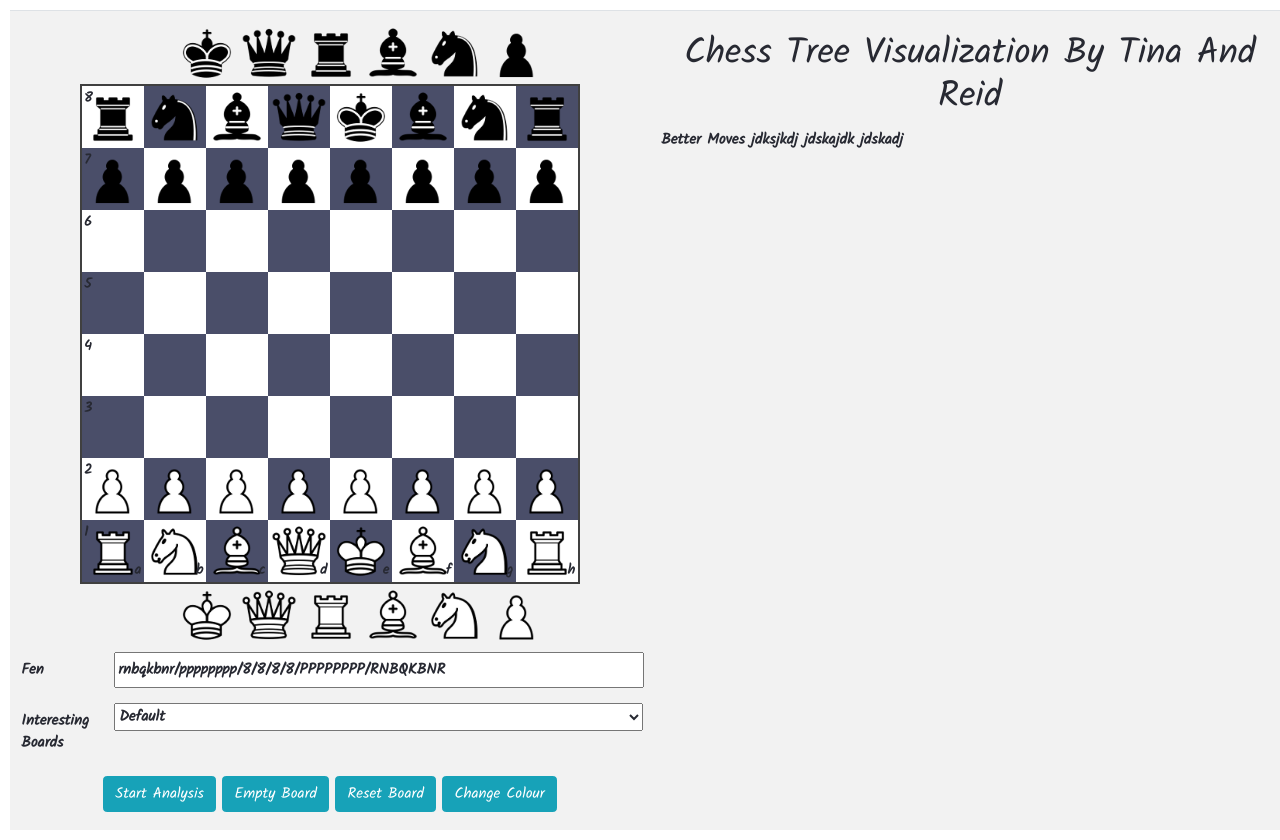
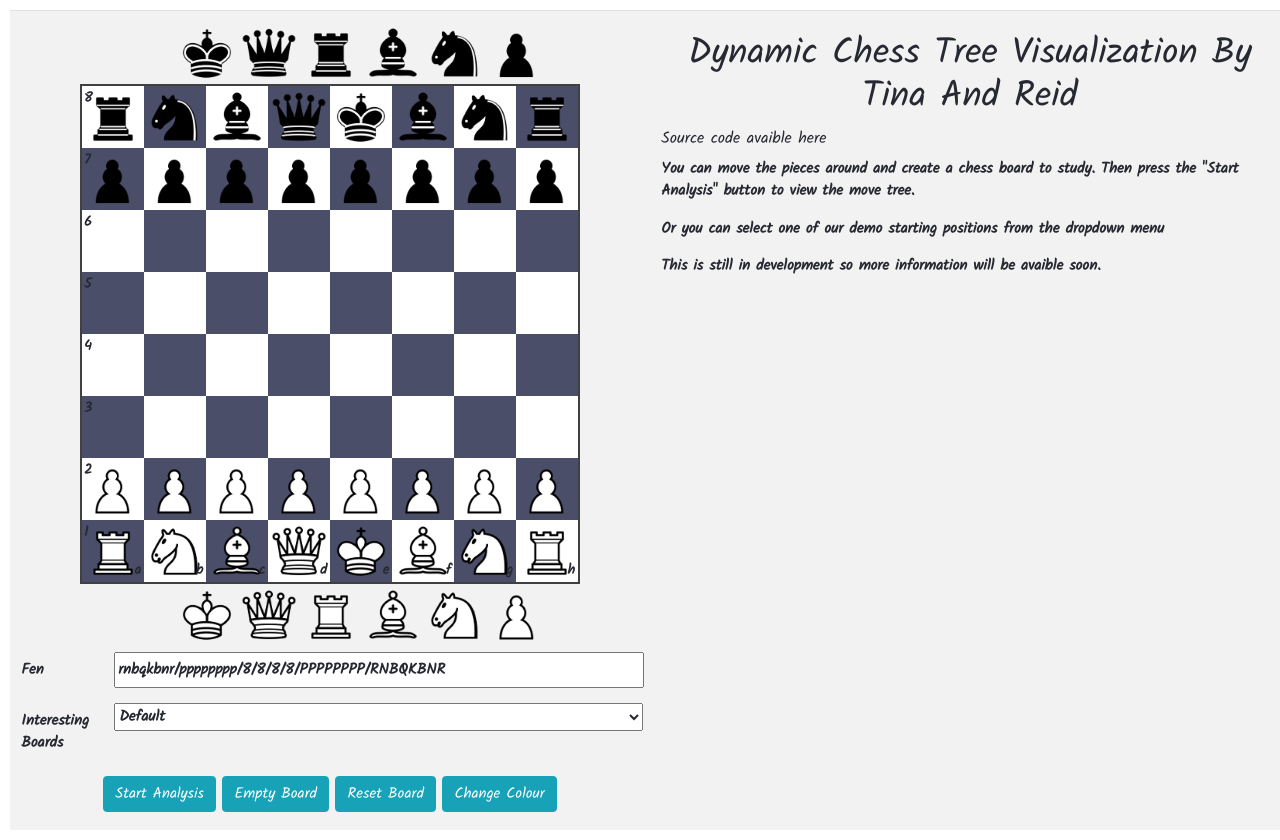
Before and after one commit to reidmcy/infoviz_chess, a Flask app: page / in a window 1280 px wide. Run offline with Flask 2, Linux system fonts and the light colour scheme; lists and menus that the app fills with data are empty; some libraries are stand-ins or nearby versions.

Commit message:
Added a bit more explanation

```diff
--- a/app/templates/index.html
+++ b/app/templates/index.html
@@ -47,8 +47,11 @@
   </div>
   </th>
             <th>
-              <h1 style="text-align: center;">Chess Tree Visualization By Tina And Reid</h1>
-                <p>Better Moves jdksjkdj jdskajdk jdskadj</p>
+              <h1 style="text-align: center;">Dynamic Chess Tree Visualization By Tina And Reid</h1>
+                <h6> Source code avaible <a href="https://github.com/reidmcy/infoviz_chess"> here</a></h6>
+                <p>You can move the pieces around and create a chess board to study. Then press the "Start Analysis" button to view the move tree.</p>
+                <p> Or you can select one of our demo starting positions from the dropdown menu</p>
+                <p> This is still in development so more information will be avaible soon.</p>
             </th>
 
           </tr>
```
